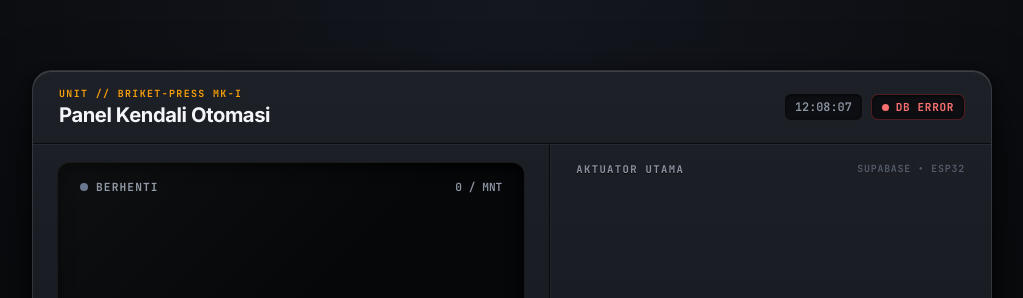
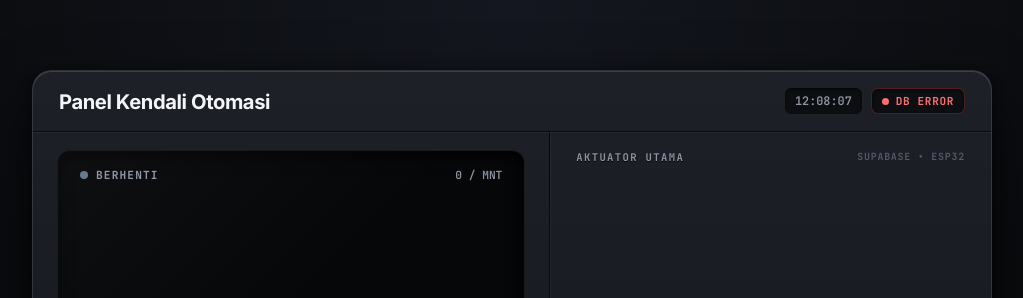
Before and after one commit to riziqghifar001-cell/BRIKET, a plain HTML site: page index.html in a window 1280 px wide. Shown: the top 298 px of the page, without its empty margins (128-1151 px from the left). Drawn offline with nearby package versions, Linux system fonts and the light colour scheme; no server answers.

Commit message:
Hapus label UNIT // BRIKET-PRESS MK-I di header

```diff
--- a/index.html
+++ b/index.html
@@ -15,7 +15,6 @@
     <section class="chassis" aria-label="Panel Kendali Mesin Cetak Briket">
       <header class="chassis-header">
         <div class="plate-id">
-          <span class="serial-tag mono">UNIT // BRIKET-PRESS MK-I</span>
           <h1>Panel Kendali Otomasi</h1>
         </div>
 
```
